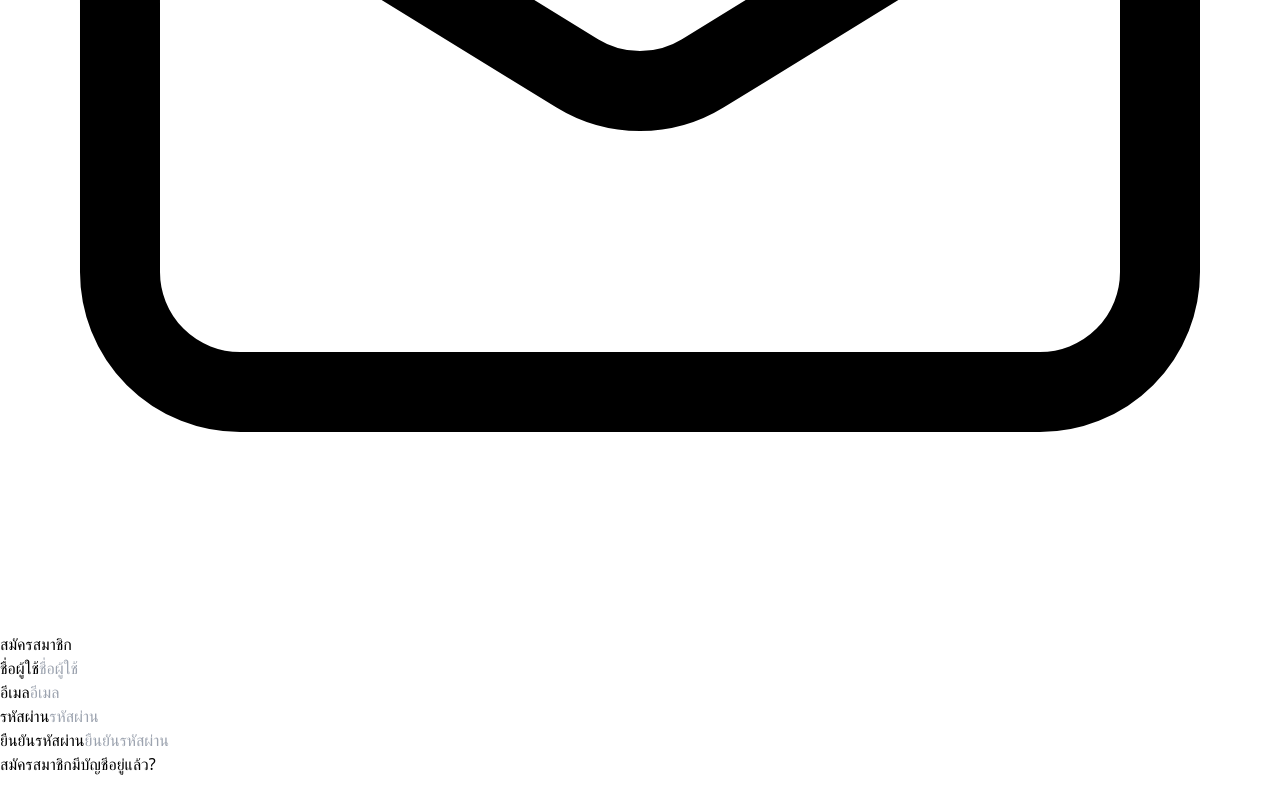
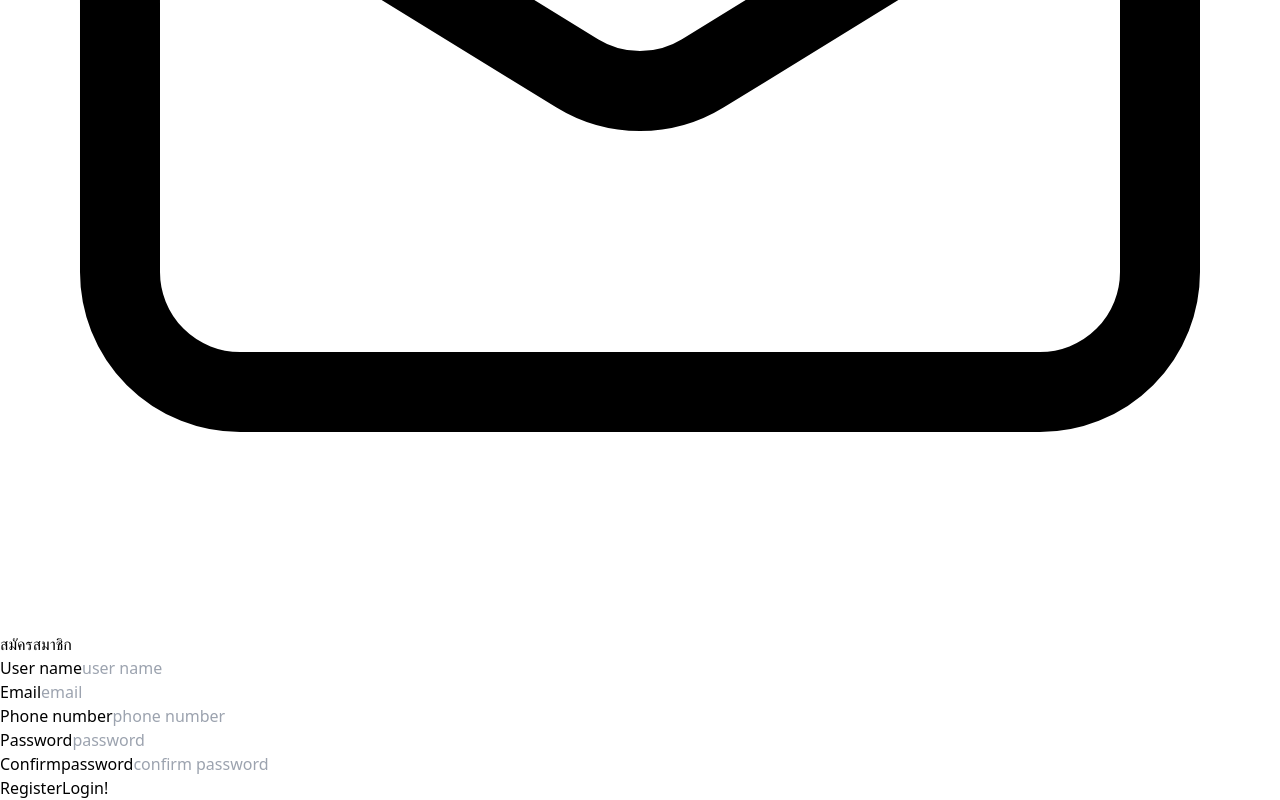
Before and after one commit to NuttawutGaew/auction, a Next.js app: page /register in a window 1280 px wide. Shown: the part 5840-6640 px from the top of the page. Before the commit the page ends 6616 px from the top, so only its background shows below. Built offline with nearby package versions, Linux system fonts and the light colour scheme.

Commit message:
up date login and register

```diff
--- a/src/app/components/Navbar.jsx
+++ b/src/app/components/Navbar.jsx
@@ -15,7 +15,7 @@ const Navbar = () => {
           >
             Log in
           </Link>
-        <Link href="/register" className='text-yellow-400  hover:bg-yellow-500 hover:text-white px-4 py-2 rounded font-bold'
+        <Link href="/register" className='text-yellow-400  hover:bg-yellow-500 hover:text-white px-4 py-2 rounded-xl font-bold'
           >
             Register
           </Link>
@@ -34,11 +34,10 @@ const Navbar = () => {
 
         <div>
           <ul className="flex space-x-4">
-            <li className='bg-yellow-400 px-3 py-2 rounded-full hover:bg-yellow-500 hover:text-white'>
-                <svg xmlns="http://www.w3.org/2000/svg" fill="none" viewBox="0 0 24 24" strokeWidth={1.5} stroke="currentColor" className="size-7 ">
+            <li className='bg-yellow-400 px-4 py-2 rounded-full flex items-center hover:bg-yellow-500 hover:text-white'>
+                <svg xmlns="http://www.w3.org/2000/svg" fill="none" viewBox="0 0 24 24" strokeWidth={1.5} stroke="currentColor" className="size-6 ">
                     <path  strokeLinecap="round" strokeLinejoin="round" d="M2.25 6.75c0 8.284 6.716 15 15 15h2.25a2.25 2.25 0 0 0 2.25-2.25v-1.372c0-.516-.351-.966-.852-1.091l-4.423-1.106c-.44-.11-.902.055-1.173.417l-.97 1.293c-.282.376-.769.542-1.21.38a12.035 12.035 0 0 1-7.143-7.143c-.162-.441.004-.928.38-1.21l1.293-.97c.363-.271.527-.734.417-1.173L6.963 3.102a1.125 1.125 0 0 0-1.091-.852H4.5A2.25 2.25 0 0 0 2.25 4.5v2.25Z" />
                 </svg>
-
             </li>
             <li className='bg-yellow-400 px-5 py-2 rounded-full hover:bg-yellow-500 hover:text-white'>
               <a href="/about" className="text-black  text-3xl font-bold">f</a>
--- a/src/app/register/page.jsx
+++ b/src/app/register/page.jsx
@@ -1,73 +1,151 @@
-import React from 'react';
+'use client';
+import React , {useState} from 'react';
 import Navbar from "../components/Navbar";
+import Link from 'next/link';
+
 
 function RegisterPage() {
+    const [name, setName] = useState('')
+  const [email, setEmail] = useState('')
+  const [password, setPassword] = useState('')
+  const [confirmpassword, setConfirmpassword] = useState('')
+  const [phone, setPhone] = useState('')
+  const [error, setError] = useState('')
+  const [showPassword, setShowPassword] = useState(false);
+  const [showConfirmPassword, setShowConfirmPassword] = useState(false);
+
+  const handleSubmit = async (e) => {
+    e.preventDefault();
+    setError("");
+
+    try {
+      if (!email || !email.includes("@")) {
+        setError("Invalid email format.");
+        return;
+      }
+      if (!name) {
+        setError("Name is required.");
+        return;
+      }
+      if (!password || password.length < 6) {
+        setError("Password must be at least 6 characters long.");
+        return;
+      }
+
+      const res = await fetch(
+        "https://nodejs-for-test-vua7.onrender.com/api/v1/auth/register",
+        {
+          method: "POST",
+          headers: {
+            "Content-Type": "application/json",
+            "BusinessId": "1234567890",
+          },
+          body: JSON.stringify({
+            name,
+            email,
+            password,
+            confirmpassword,
+            phone,
+          }),
+        }
+      );
+
+      const data = await res.json();
+
+      if (!res.ok) {
+        setError(data.message || "An error occurred during registration.");
+        return;
+      }
+
+      alert("สมัครสมาชิกเรียบร้อย กรุณายืนยันอีเมลของคุณ.");
+    } catch (err) {
+      console.error("Registration Error:", err);
+      setError("Unexpected error occurred. Please try again later.");
+    }
+  };
   return (
     <div className="min-h-screen flex flex-col items-center justify-center bg-yellow-200">
       <Navbar />
       <div className="bg-white p-8 rounded-lg shadow-lg w-full max-w-md mt-8">
         <h2 className="text-2xl font-bold mb-6 text-center">สมัครสมาชิก</h2>
-        <form>
-          <div className="mb-4">
+        <form onSubmit={handleSubmit}>
+            {error && (
+                <div className='bg-red-500 text-white p-2 my-2 rounded-md'>
+                {error}
+                </div>
+            )}
+          <div onChange={(e)  => setName(e.target.value)} className="mb-4">
             <label className="block text-gray-700 text-sm font-bold mb-2" htmlFor="username">
-              ชื่อผู้ใช้
+              User name
             </label>
             <input
               type="text"
               id="username"
               name="username"
               className="shadow appearance-none border rounded w-full py-2 px-3 text-gray-700 leading-tight focus:outline-none focus:shadow-outline"
-              placeholder="ชื่อผู้ใช้"
+              placeholder="user name"
             />
           </div>
-          <div className="mb-4">
+          <div onChange={(e)  => setEmail(e.target.value)} className="mb-4">
             <label className="block text-gray-700 text-sm font-bold mb-2" htmlFor="email">
-              อีเมล
+              Email
             </label>
             <input
               type="email"
               id="email"
               name="email"
               className="shadow appearance-none border rounded w-full py-2 px-3 text-gray-700 leading-tight focus:outline-none focus:shadow-outline"
-              placeholder="อีเมล"
+              placeholder="email"
             />
           </div>
-          <div className="mb-4">
+          <div onChange={(e)  => setPhone(e.target.value)} className="mb-4">
+            <label className="block text-gray-700 text-sm font-bold mb-2" htmlFor="phone">
+                Phone number
+            </label>
+            <input
+              type="phone"
+              id="phone"
+              name="phone"
+              className="shadow appearance-none border rounded w-full py-2 px-3 text-gray-700 leading-tight focus:outline-none focus:shadow-outline"
+              placeholder="phone number"
+            />
+          </div>
+          <div onChange={(e)  => setPassword(e.target.value)} className="mb-4">
             <label className="block text-gray-700 text-sm font-bold mb-2" htmlFor="password">
-              รหัสผ่าน
+              Password
             </label>
             <input
               type="password"
               id="password"
               name="password"
               className="shadow appearance-none border rounded w-full py-2 px-3 text-gray-700 mb-3 leading-tight focus:outline-none focus:shadow-outline"
-              placeholder="รหัสผ่าน"
+              placeholder="password"
             />
           </div>
-          <div className="mb-4">
-            <label className="block text-gray-700 text-sm font-bold mb-2" htmlFor="confirm-password">
-              ยืนยันรหัสผ่าน
+          <div onChange={(e)  => setConfirmpassword(e.target.value)} className="mb-4">
+            <label className="block text-gray-700 text-sm font-bold mb-2" htmlFor="confirmpassword">
+                Confirmpassword
             </label>
             <input
               type="password"
-              id="confirm-password"
-              name="confirm-password"
+              id="confirmpassword"
+              name="confirmpassword"
               className="shadow appearance-none border rounded w-full py-2 px-3 text-gray-700 mb-3 leading-tight focus:outline-none focus:shadow-outline"
-              placeholder="ยืนยันรหัสผ่าน"
+              placeholder="confirm password"
             />
           </div>
           <div className="flex items-center justify-between">
             <button
               type="submit"
-              className="bg-blue-500 hover:bg-blue-700 text-white font-bold py-2 px-4 rounded focus:outline-none focus:shadow-outline"
+              className="bg-yellow-500 hover:bg-yellow-700 text-white font-bold py-2 px-4 rounded focus:outline-none focus:shadow-outline"
             >
-              สมัครสมาชิก
+              Register
             </button>
             <a
-              href="#"
-              className="inline-block align-baseline font-bold text-sm text-blue-500 hover:text-blue-800"
+              href="/login"
+              className="inline-block align-baseline font-bold text-sm text-red-500 hover:text-red-800"
             >
-              มีบัญชีอยู่แล้ว?
+              Login!
             </a>
           </div>
         </form>
```
Also changed, not shown: src/app/login/page.jsx (+59 -17 lines).
